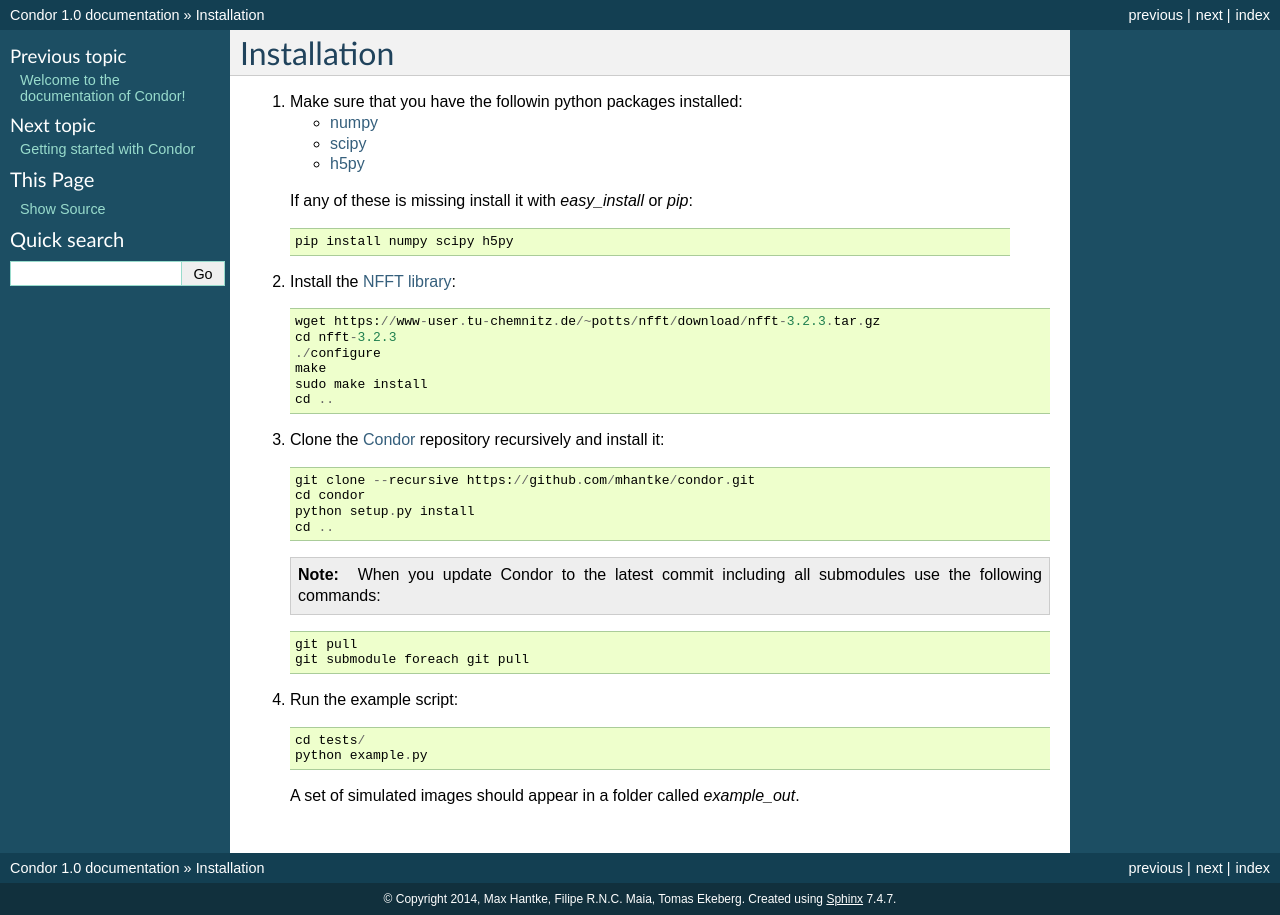
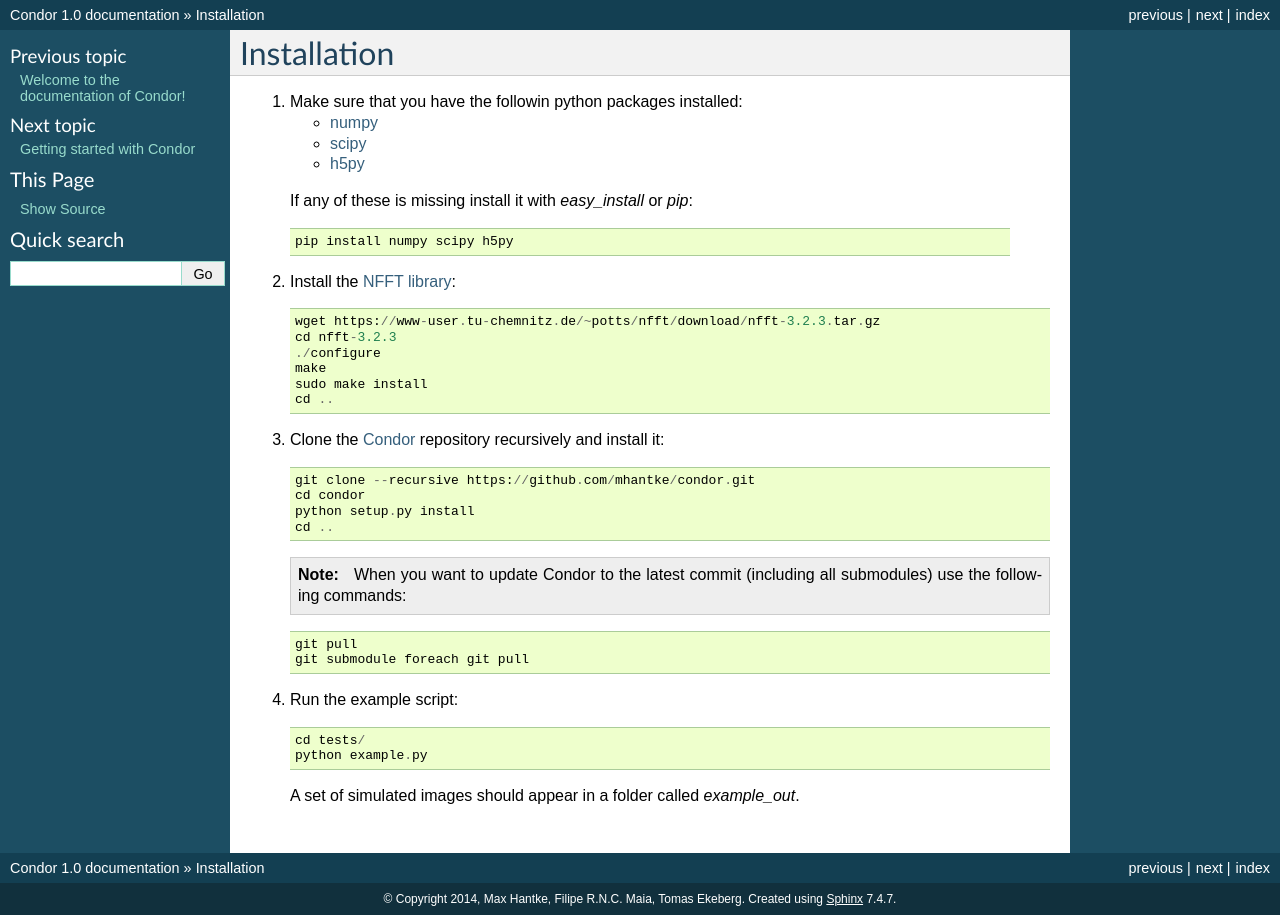
Before and after one commit to FXIhub/condor, a Sphinx documentation site: the page built from doc/source/install.rst, in a window 1280 px wide. Built offline with Sphinx 7.4.7, drawn with Linux system fonts in a browser that asks for light colours; formulas are drawn with MathJax 3.

Commit message:
small change in doc install

```diff
--- a/doc/source/install.rst
+++ b/doc/source/install.rst
@@ -27,7 +27,7 @@
      python setup.py install
      cd ..
 
-   .. note:: When you update Condor to the latest commit including all submodules use the following commands:
+   .. note:: When you want to update Condor to the latest commit (including all submodules) use the following commands:
 
    .. code-block:: none
 
```
